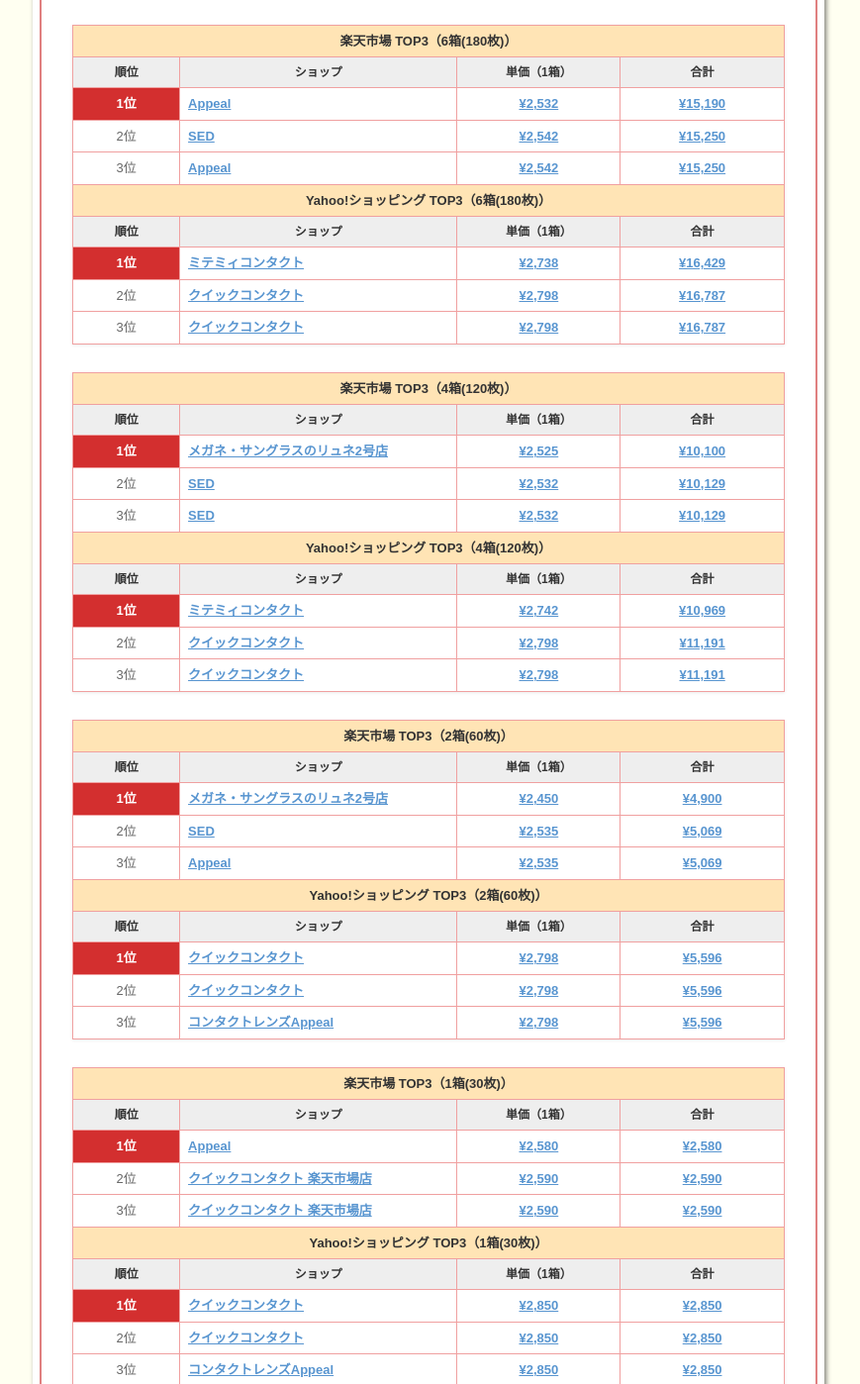
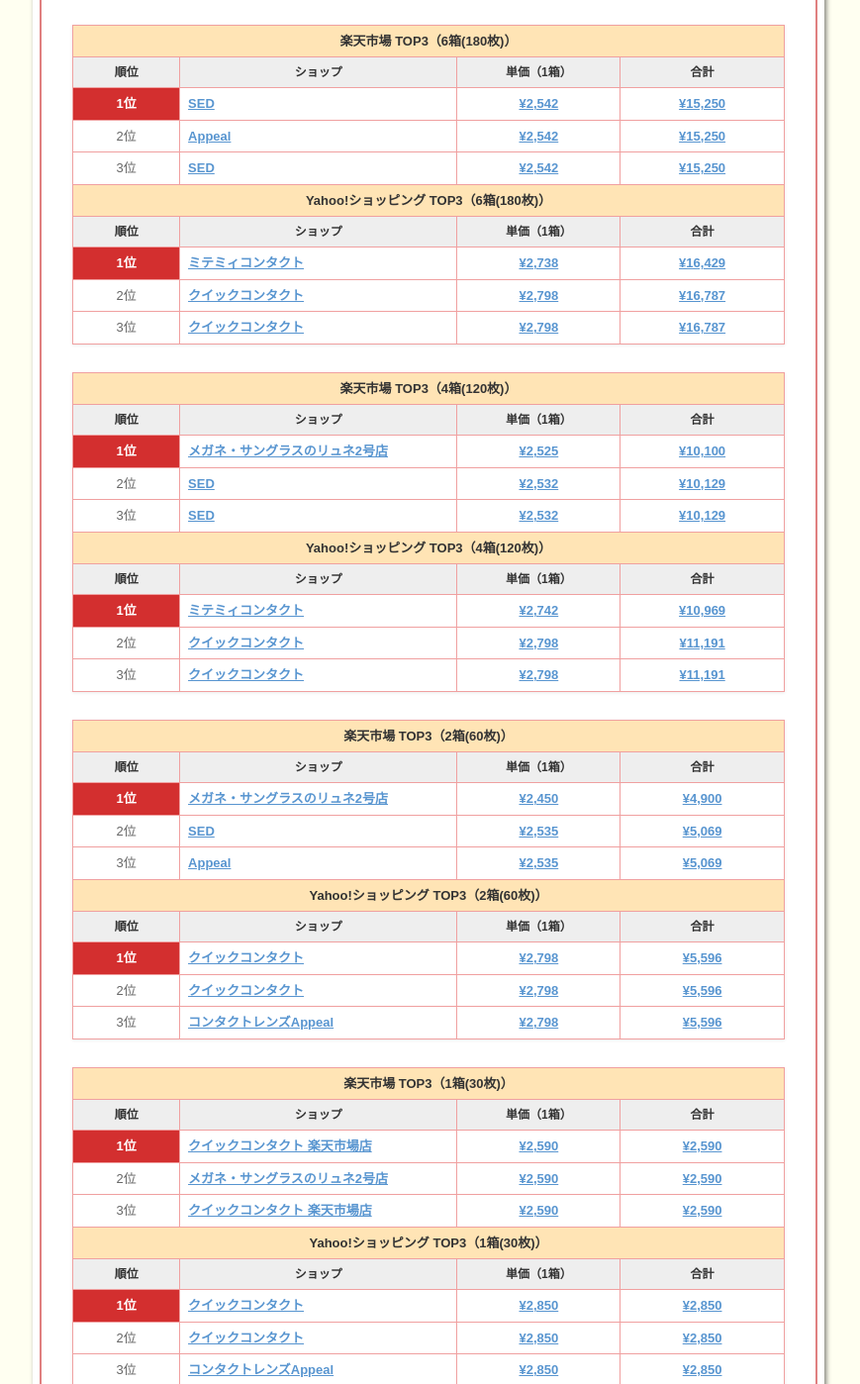
Before and after one commit to noriron62/otsdguide-price, a website: page docs-otsdguide/index.html in a window 1280 px wide. Shown: the part 6012-7410 px from the top of the page at 99% size, without its empty margins (207-1076 px from the left). Drawn offline with Linux system fonts and the light colour scheme.

Commit message:
chore: update otsdguide.org prices 2026-09-15

```diff
--- a/docs-otsdguide/index.html
+++ b/docs-otsdguide/index.html
@@ -852,21 +852,21 @@
       <tr><th>順位</th><th>ショップ</th><th>単価（1箱）</th><th>合計</th></tr>
       <tr>
         <td class="rank1">1位</td>
-        <td class="shopname"><a href="https://af.moshimo.com/af/c/click?a_id=5751189&amp;p_id=54&amp;pc_id=54&amp;pl_id=616&amp;url=https%3A%2F%2Fitem.rakuten.co.jp%2Fappeal%2Fcp-05-06-e%2F%3Frafcid%3Dwsc_i_is_4042a0fa-aed6-497d-8d8b-bf2585c79bb3" target="_blank" rel="nofollow noopener sponsored">Appeal</a></td>
-        <td class="price-cell"><a href="https://af.moshimo.com/af/c/click?a_id=5751189&amp;p_id=54&amp;pc_id=54&amp;pl_id=616&amp;url=https%3A%2F%2Fitem.rakuten.co.jp%2Fappeal%2Fcp-05-06-e%2F%3Frafcid%3Dwsc_i_is_4042a0fa-aed6-497d-8d8b-bf2585c79bb3" target="_blank" rel="nofollow noopener sponsored">¥2,532</a></td>
-        <td class="price-cell"><a href="https://af.moshimo.com/af/c/click?a_id=5751189&amp;p_id=54&amp;pc_id=54&amp;pl_id=616&amp;url=https%3A%2F%2Fitem.rakuten.co.jp%2Fappeal%2Fcp-05-06-e%2F%3Frafcid%3Dwsc_i_is_4042a0fa-aed6-497d-8d8b-bf2585c79bb3" target="_blank" rel="nofollow noopener sponsored">¥15,190</a></td>
-      </tr>
-      <tr>
-        <td>2位</td>
         <td class="shopname"><a href="https://af.moshimo.com/af/c/click?a_id=5751189&amp;p_id=54&amp;pc_id=54&amp;pl_id=616&amp;url=https%3A%2F%2Fitem.rakuten.co.jp%2Fsed-w%2Fcp-05-06-e%2F%3Frafcid%3Dwsc_i_is_4042a0fa-aed6-497d-8d8b-bf2585c79bb3" target="_blank" rel="nofollow noopener sponsored">SED</a></td>
         <td class="price-cell"><a href="https://af.moshimo.com/af/c/click?a_id=5751189&amp;p_id=54&amp;pc_id=54&amp;pl_id=616&amp;url=https%3A%2F%2Fitem.rakuten.co.jp%2Fsed-w%2Fcp-05-06-e%2F%3Frafcid%3Dwsc_i_is_4042a0fa-aed6-497d-8d8b-bf2585c79bb3" target="_blank" rel="nofollow noopener sponsored">¥2,542</a></td>
         <td class="price-cell"><a href="https://af.moshimo.com/af/c/click?a_id=5751189&amp;p_id=54&amp;pc_id=54&amp;pl_id=616&amp;url=https%3A%2F%2Fitem.rakuten.co.jp%2Fsed-w%2Fcp-05-06-e%2F%3Frafcid%3Dwsc_i_is_4042a0fa-aed6-497d-8d8b-bf2585c79bb3" target="_blank" rel="nofollow noopener sponsored">¥15,250</a></td>
       </tr>
       <tr>
-        <td>3位</td>
+        <td>2位</td>
         <td class="shopname"><a href="https://af.moshimo.com/af/c/click?a_id=5751189&amp;p_id=54&amp;pc_id=54&amp;pl_id=616&amp;url=https%3A%2F%2Fitem.rakuten.co.jp%2Fappeal%2Fcp-05-06%2F%3Frafcid%3Dwsc_i_is_4042a0fa-aed6-497d-8d8b-bf2585c79bb3" target="_blank" rel="nofollow noopener sponsored">Appeal</a></td>
         <td class="price-cell"><a href="https://af.moshimo.com/af/c/click?a_id=5751189&amp;p_id=54&amp;pc_id=54&amp;pl_id=616&amp;url=https%3A%2F%2Fitem.rakuten.co.jp%2Fappeal%2Fcp-05-06%2F%3Frafcid%3Dwsc_i_is_4042a0fa-aed6-497d-8d8b-bf2585c79bb3" target="_blank" rel="nofollow noopener sponsored">¥2,542</a></td>
         <td class="price-cell"><a href="https://af.moshimo.com/af/c/click?a_id=5751189&amp;p_id=54&amp;pc_id=54&amp;pl_id=616&amp;url=https%3A%2F%2Fitem.rakuten.co.jp%2Fappeal%2Fcp-05-06%2F%3Frafcid%3Dwsc_i_is_4042a0fa-aed6-497d-8d8b-bf2585c79bb3" target="_blank" rel="nofollow noopener sponsored">¥15,250</a></td>
+      </tr>
+      <tr>
+        <td>3位</td>
+        <td class="shopname"><a href="https://af.moshimo.com/af/c/click?a_id=5751189&amp;p_id=54&amp;pc_id=54&amp;pl_id=616&amp;url=https%3A%2F%2Fitem.rakuten.co.jp%2Fsed-w%2Fcp-05-06%2F%3Frafcid%3Dwsc_i_is_4042a0fa-aed6-497d-8d8b-bf2585c79bb3" target="_blank" rel="nofollow noopener sponsored">SED</a></td>
+        <td class="price-cell"><a href="https://af.moshimo.com/af/c/click?a_id=5751189&amp;p_id=54&amp;pc_id=54&amp;pl_id=616&amp;url=https%3A%2F%2Fitem.rakuten.co.jp%2Fsed-w%2Fcp-05-06%2F%3Frafcid%3Dwsc_i_is_4042a0fa-aed6-497d-8d8b-bf2585c79bb3" target="_blank" rel="nofollow noopener sponsored">¥2,542</a></td>
+        <td class="price-cell"><a href="https://af.moshimo.com/af/c/click?a_id=5751189&amp;p_id=54&amp;pc_id=54&amp;pl_id=616&amp;url=https%3A%2F%2Fitem.rakuten.co.jp%2Fsed-w%2Fcp-05-06%2F%3Frafcid%3Dwsc_i_is_4042a0fa-aed6-497d-8d8b-bf2585c79bb3" target="_blank" rel="nofollow noopener sponsored">¥15,250</a></td>
       </tr>
       <tr><th colspan="4" class="table-title">Yahoo!ショッピング TOP3（6箱(180枚)）</th></tr>
       <tr><th>順位</th><th>ショップ</th><th>単価（1箱）</th><th>合計</th></tr>
@@ -996,15 +996,15 @@
       <tr><th>順位</th><th>ショップ</th><th>単価（1箱）</th><th>合計</th></tr>
       <tr>
         <td class="rank1">1位</td>
-        <td class="shopname"><a href="https://af.moshimo.com/af/c/click?a_id=5751189&amp;p_id=54&amp;pc_id=54&amp;pl_id=616&amp;url=https%3A%2F%2Fitem.rakuten.co.jp%2Fappeal%2Fcp-05-01-e%2F%3Frafcid%3Dwsc_i_is_4042a0fa-aed6-497d-8d8b-bf2585c79bb3" target="_blank" rel="nofollow noopener sponsored">Appeal</a></td>
-        <td class="price-cell"><a href="https://af.moshimo.com/af/c/click?a_id=5751189&amp;p_id=54&amp;pc_id=54&amp;pl_id=616&amp;url=https%3A%2F%2Fitem.rakuten.co.jp%2Fappeal%2Fcp-05-01-e%2F%3Frafcid%3Dwsc_i_is_4042a0fa-aed6-497d-8d8b-bf2585c79bb3" target="_blank" rel="nofollow noopener sponsored">¥2,580</a></td>
-        <td class="price-cell"><a href="https://af.moshimo.com/af/c/click?a_id=5751189&amp;p_id=54&amp;pc_id=54&amp;pl_id=616&amp;url=https%3A%2F%2Fitem.rakuten.co.jp%2Fappeal%2Fcp-05-01-e%2F%3Frafcid%3Dwsc_i_is_4042a0fa-aed6-497d-8d8b-bf2585c79bb3" target="_blank" rel="nofollow noopener sponsored">¥2,580</a></td>
+        <td class="shopname"><a href="https://af.moshimo.com/af/c/click?a_id=5751189&amp;p_id=54&amp;pc_id=54&amp;pl_id=616&amp;url=https%3A%2F%2Fitem.rakuten.co.jp%2Fquick-contact-r%2Fcp-05-01-e%2F%3Frafcid%3Dwsc_i_is_4042a0fa-aed6-497d-8d8b-bf2585c79bb3" target="_blank" rel="nofollow noopener sponsored">クイックコンタクト 楽天市場店</a></td>
+        <td class="price-cell"><a href="https://af.moshimo.com/af/c/click?a_id=5751189&amp;p_id=54&amp;pc_id=54&amp;pl_id=616&amp;url=https%3A%2F%2Fitem.rakuten.co.jp%2Fquick-contact-r%2Fcp-05-01-e%2F%3Frafcid%3Dwsc_i_is_4042a0fa-aed6-497d-8d8b-bf2585c79bb3" target="_blank" rel="nofollow noopener sponsored">¥2,590</a></td>
+        <td class="price-cell"><a href="https://af.moshimo.com/af/c/click?a_id=5751189&amp;p_id=54&amp;pc_id=54&amp;pl_id=616&amp;url=https%3A%2F%2Fitem.rakuten.co.jp%2Fquick-contact-r%2Fcp-05-01-e%2F%3Frafcid%3Dwsc_i_is_4042a0fa-aed6-497d-8d8b-bf2585c79bb3" target="_blank" rel="nofollow noopener sponsored">¥2,590</a></td>
       </tr>
       <tr>
         <td>2位</td>
-        <td class="shopname"><a href="https://af.moshimo.com/af/c/click?a_id=5751189&amp;p_id=54&amp;pc_id=54&amp;pl_id=616&amp;url=https%3A%2F%2Fitem.rakuten.co.jp%2Fquick-contact-r%2Fcp-05-01-e%2F%3Frafcid%3Dwsc_i_is_4042a0fa-aed6-497d-8d8b-bf2585c79bb3" target="_blank" rel="nofollow noopener sponsored">クイックコンタクト 楽天市場店</a></td>
-        <td class="price-cell"><a href="https://af.moshimo.com/af/c/click?a_id=5751189&amp;p_id=54&amp;pc_id=54&amp;pl_id=616&amp;url=https%3A%2F%2Fitem.rakuten.co.jp%2Fquick-contact-r%2Fcp-05-01-e%2F%3Frafcid%3Dwsc_i_is_4042a0fa-aed6-497d-8d8b-bf2585c79bb3" target="_blank" rel="nofollow noopener sponsored">¥2,590</a></td>
-        <td class="price-cell"><a href="https://af.moshimo.com/af/c/click?a_id=5751189&amp;p_id=54&amp;pc_id=54&amp;pl_id=616&amp;url=https%3A%2F%2Fitem.rakuten.co.jp%2Fquick-contact-r%2Fcp-05-01-e%2F%3Frafcid%3Dwsc_i_is_4042a0fa-aed6-497d-8d8b-bf2585c79bb3" target="_blank" rel="nofollow noopener sponsored">¥2,590</a></td>
+        <td class="shopname"><a href="https://af.moshimo.com/af/c/click?a_id=5751189&amp;p_id=54&amp;pc_id=54&amp;pl_id=616&amp;url=https%3A%2F%2Fitem.rakuten.co.jp%2Fmegane-lune%2Fa18b01d00854e1f01g02%2F%3Frafcid%3Dwsc_i_is_4042a0fa-aed6-497d-8d8b-bf2585c79bb3" target="_blank" rel="nofollow noopener sponsored">メガネ・サングラスのリュネ2号店</a></td>
+        <td class="price-cell"><a href="https://af.moshimo.com/af/c/click?a_id=5751189&amp;p_id=54&amp;pc_id=54&amp;pl_id=616&amp;url=https%3A%2F%2Fitem.rakuten.co.jp%2Fmegane-lune%2Fa18b01d00854e1f01g02%2F%3Frafcid%3Dwsc_i_is_4042a0fa-aed6-497d-8d8b-bf2585c79bb3" target="_blank" rel="nofollow noopener sponsored">¥2,590</a></td>
+        <td class="price-cell"><a href="https://af.moshimo.com/af/c/click?a_id=5751189&amp;p_id=54&amp;pc_id=54&amp;pl_id=616&amp;url=https%3A%2F%2Fitem.rakuten.co.jp%2Fmegane-lune%2Fa18b01d00854e1f01g02%2F%3Frafcid%3Dwsc_i_is_4042a0fa-aed6-497d-8d8b-bf2585c79bb3" target="_blank" rel="nofollow noopener sponsored">¥2,590</a></td>
       </tr>
       <tr>
         <td>3位</td>
--- a/docs-otsdguide/sitemap.xml
+++ b/docs-otsdguide/sitemap.xml
@@ -2,7 +2,7 @@
 <urlset xmlns="http://www.sitemaps.org/schemas/sitemap/0.9">
   <url>
     <loc>https://otsdguide.org/</loc>
-    <lastmod>2026-09-14</lastmod>
+    <lastmod>2026-09-15</lastmod>
     <changefreq>daily</changefreq>
   </url>
 </urlset>
```
